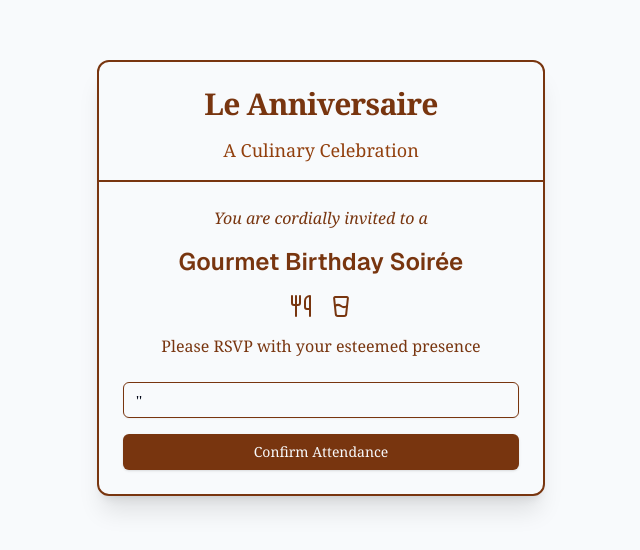
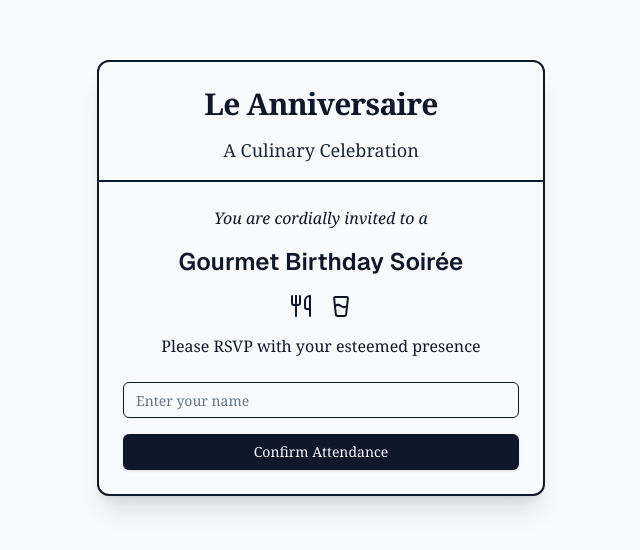
Before and after one commit to siisee11/culinary-party, a Next.js app: page / in a window 1280 px wide. Shown: the part 122-672 px from the top of the page, without its empty margins (319-959 px from the left). Built offline with nearby package versions, Linux system fonts and the light colour scheme.

Commit message:
feat: slate

```diff
--- a/src/components/gourmet-birthday-invitation.tsx
+++ b/src/components/gourmet-birthday-invitation.tsx
@@ -13,7 +13,7 @@ import {
 import { Utensils, GlassWater } from "lucide-react";
 
 export function GourmetBirthdayInvitation() {
-  const [name, setName] = useState("''");
+  const [name, setName] = useState("");
   const [submitted, setSubmitted] = useState(false);
 
   const handleSubmit = (e: React.FormEvent) => {
@@ -25,19 +25,19 @@ export function GourmetBirthdayInvitation() {
 
   return (
     <div className="w-full min-h-screen bg-slate-50 flex items-center justify-center p-4">
-      <Card className="w-full max-w-md bg-cream shadow-xl border-2 border-amber-900">
-        <CardHeader className="text-center border-b-2 border-amber-900 pb-4">
-          <CardTitle className="text-3xl font-serif text-amber-900 mb-2">
+      <Card className="w-full max-w-md bg-cream shadow-xl border-2 border-slate-900">
+        <CardHeader className="text-center border-b-2 border-slate-900 pb-4">
+          <CardTitle className="text-3xl font-serif text-slate-900 mb-2">
             Le Anniversaire
           </CardTitle>
-          <CardDescription className="text-lg font-serif text-amber-800">
+          <CardDescription className="text-lg font-serif text-slate-800">
             A Culinary Celebration
           </CardDescription>
         </CardHeader>
         <CardContent className="pt-6">
           {!submitted ? (
             <>
-              <div className="text-center mb-6 text-amber-900 space-y-4">
+              <div className="text-center mb-6 text-slate-900 space-y-4">
                 <p className="font-serif italic">
                   You are cordially invited to a
                 </p>
@@ -58,19 +58,19 @@ export function GourmetBirthdayInvitation() {
                   placeholder="Enter your name"
                   value={name}
                   onChange={(e) => setName(e.target.value)}
-                  className="w-full border-amber-900 focus:ring-amber-500 font-serif"
+                  className="w-full border-slate-900 focus:ring-slate-500 font-serif"
                   required
                 />
                 <Button
                   type="submit"
-                  className="w-full bg-amber-900 hover:bg-amber-800 text-slate-50 font-serif"
+                  className="w-full bg-slate-900 hover:bg-slate-800 text-slate-50 font-serif"
                 >
                   Confirm Attendance
                 </Button>
               </form>
             </>
           ) : (
-            <div className="text-center space-y-4 text-amber-900">
+            <div className="text-center space-y-4 text-slate-900">
               <p className="text-xl font-semibold font-serif ">
                 Delighted to have you join us, {name}!
               </p>
```
